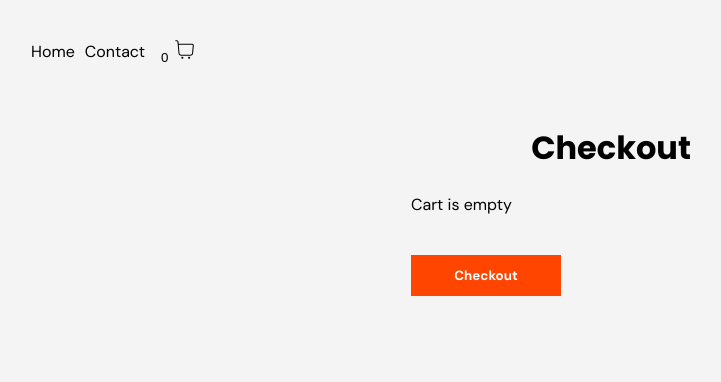
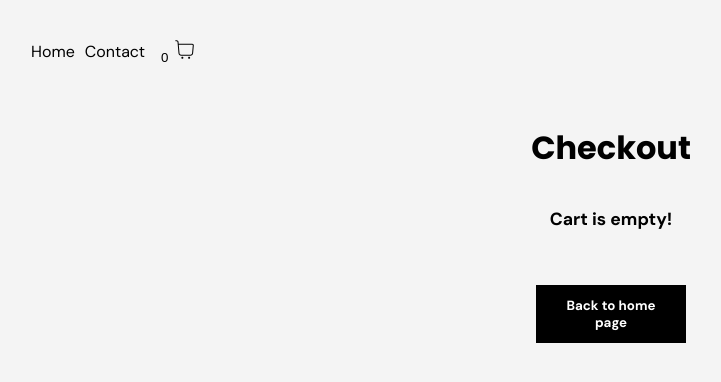
Before and after one commit to martemoslet/js-frameworks-ca, a React (Create React App) app: page /checkoutPage in a window 1280 px wide. Shown: the top 382 px of the page, without its empty margins (29-750 px from the left). Built offline with nearby package versions, Linux system fonts and the light colour scheme.

Commit message:
Adds empty cart button and text

```diff
--- a/src/components/Checkout.jsx
+++ b/src/components/Checkout.jsx
@@ -4,6 +4,7 @@ import { CartContext } from "./CartProvider"
 import styles from "./Button.module.css";
 import { Link } from 'react-router-dom';
 import Total from "./Total";
+import Payment from "./Payment";
 
 export default function Checkout () {
     const { cart } = useContext(CartContext);
@@ -12,12 +13,15 @@ export default function Checkout () {
         <div>
             {cart?.length > 0 ? (<div>{cart.map((cartItem) => {
                 return <CartProducts key={cartItem.id} cartItem={cartItem} />
-            })}<Total /></div>)
-            : (<div>Cart is empty</div>)}
+            })}<hr></hr><Total /><h3 className="payment">Payment</h3><Payment /></div>)
+            : (<h2 className="empty-cart">Cart is empty!</h2>)}
 
-            <Link to="/checkoutSuccessPage">
+            {cart?.length > 0 ?
+            (<Link to="/checkoutSuccessPage">
             <button className={styles.secondary} onClick={clearCart}>Checkout</button>
-            </Link>
+            </Link>) : (<div className="empty-cart-btn"><Link to="/">
+            <button className={styles.primary}>Back to home page</button>
+            </Link></div>)}
         </div>
     )
 };
```
